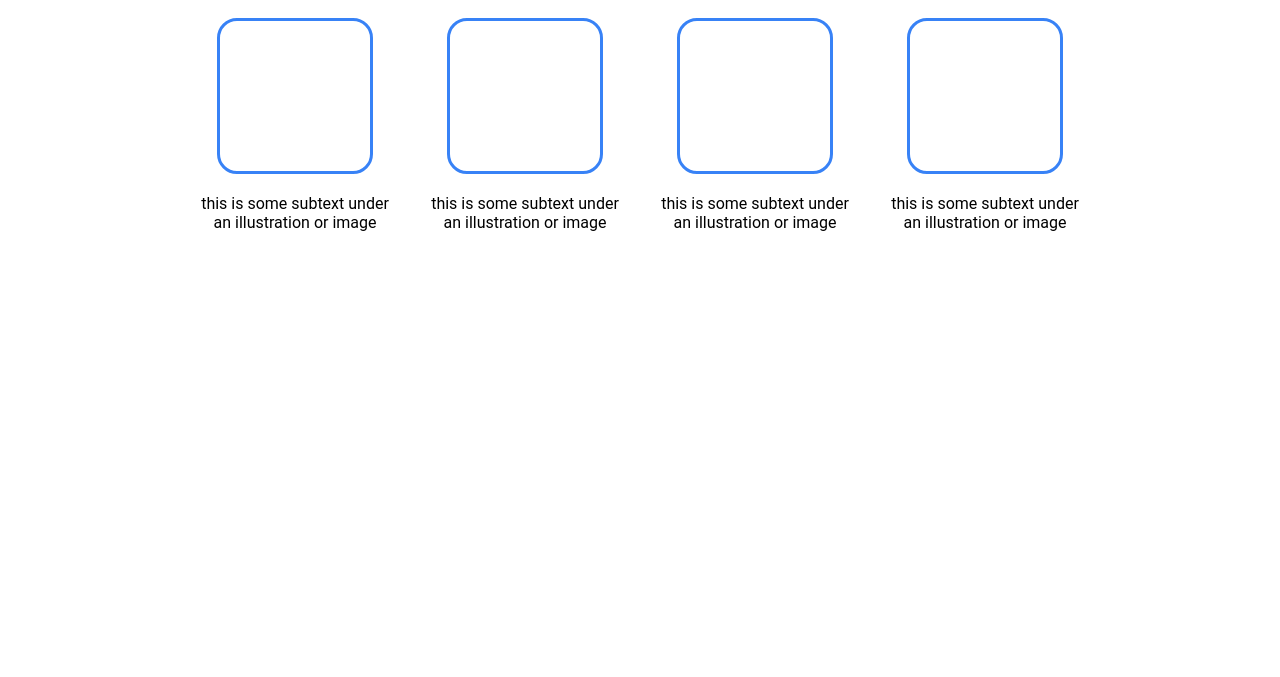
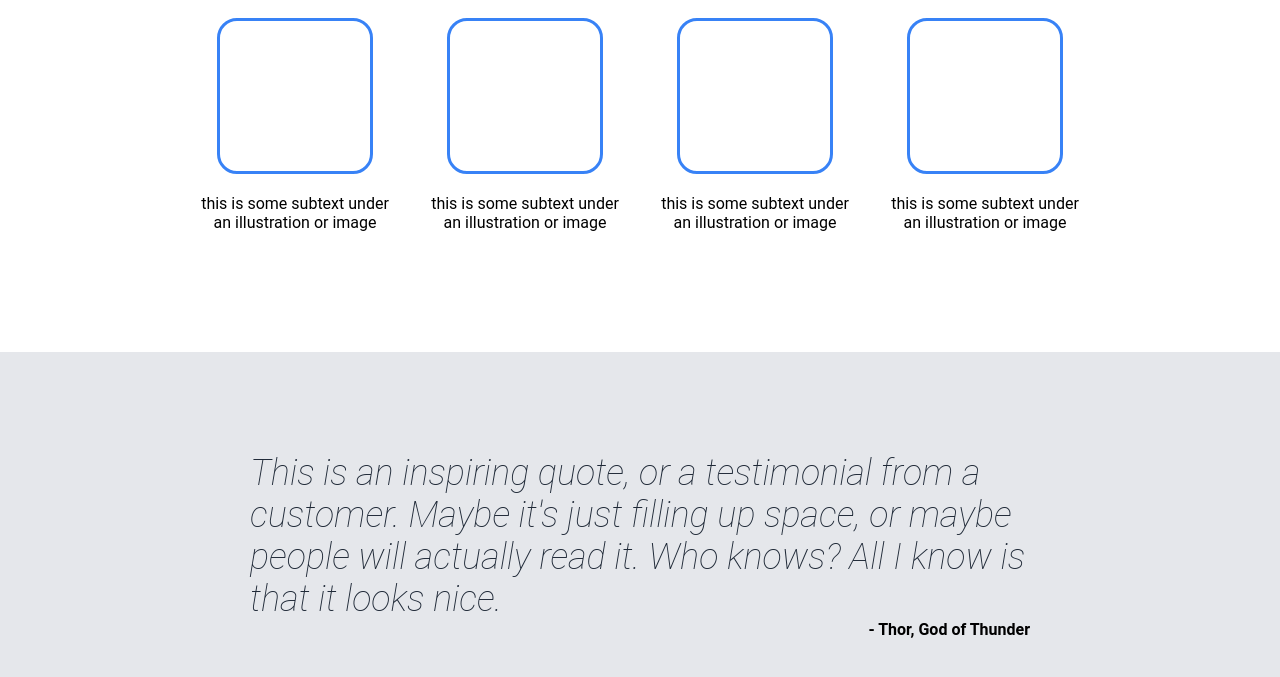
Before and after one commit to YatoAki/Project-Landing-Page, a plain HTML site: page index.html in a window 1280 px wide. Shown: the part 537-1214 px from the top of the page. Before the commit the page ends 889 px from the top, so only its background shows below. Drawn offline with Linux system fonts and the light colour scheme.

Commit message:
Add quote style

```diff
--- a/index.html
+++ b/index.html
@@ -62,5 +62,12 @@
       </div>
     </div>
 
+    <div class="quote-container">
+      <em>This is an inspiring quote, or a testimonial from a customer.
+            Maybe it's just filling up space, or maybe people will actually read it. Who knows? All I know is that it
+            looks nice.</em>
+      <p>- Thor, God of Thunder</p>
+    </div>
+
   </body>
 </html>
--- a/style.css
+++ b/style.css
@@ -132,3 +132,28 @@ ul{
 .card-info{
   text-align: center;
 }
+
+/* Quote */
+
+.quote-container{
+  display: flex;
+  flex-direction: column;
+  align-items: center;
+  justify-content: center;
+  background-color: #E5E7EB;
+  padding: 100px 250px;
+}
+
+em{
+  font-size: 36px;
+  font-weight: lighter;
+  font-style: italic;
+  color: #1F2937;
+}
+
+.quote-container p{
+  align-self: end;
+  font-weight: bold;
+  padding: 0;
+  margin: 0;
+}
```
